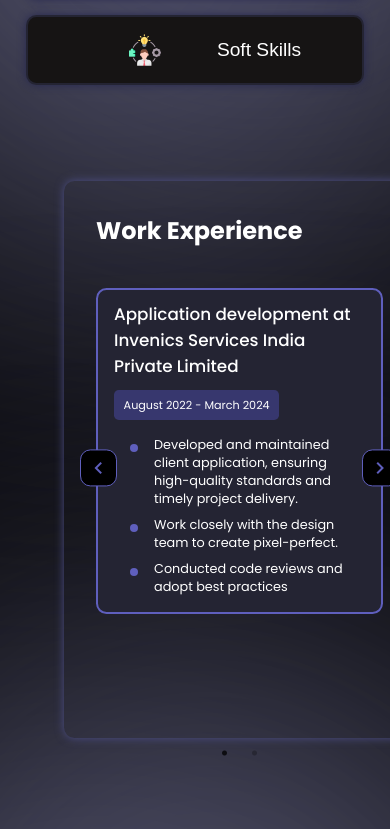
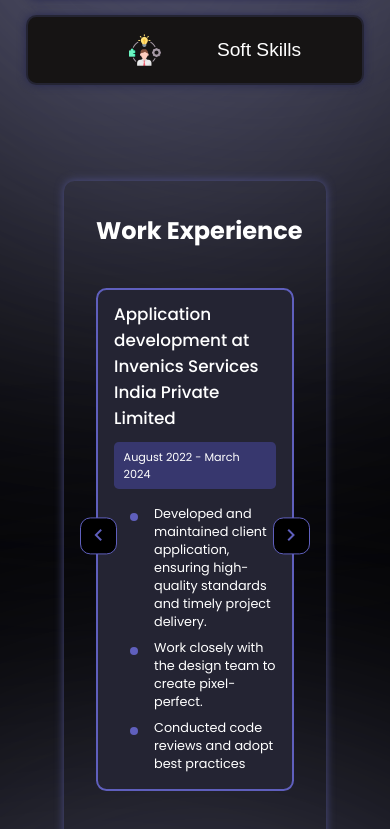
Before and after one commit to Dhrisy/dhrisya_portfolio, a React (Create React App) app: page / in a window 390 px wide. Shown: the part 1997-2826 px from the top of the page. Built offline with nearby package versions, Linux system fonts and the light colour scheme.

Commit message:
responsive

```diff
--- a/src/pages/WorkExperience/WorkExperience.css
+++ b/src/pages/WorkExperience/WorkExperience.css
@@ -41,7 +41,10 @@
 
 
 @media screen and (max-width: 700px) {
+.work-container{
 
+    width: auto;
+}
 
 
 }
```
